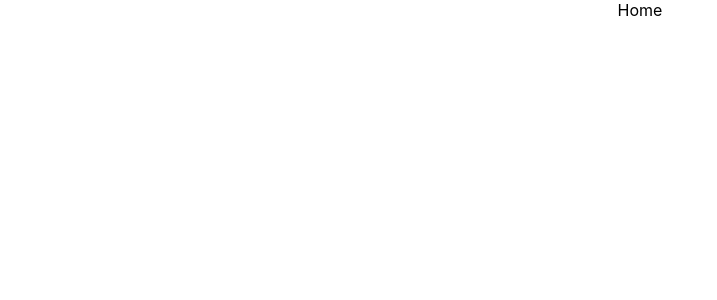
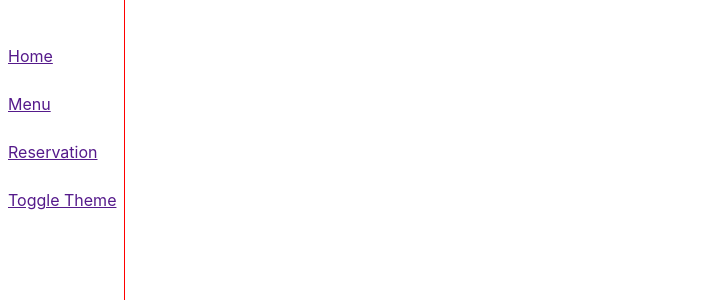
Before and after one commit to gulnoor/little-lemon, a React (Create React App) app: page / in a window 1280 px wide. Shown: the top 300 px of the page, without its empty margins (0-717 px from the left). Built offline with nearby package versions, Linux system fonts and the light colour scheme.

Commit message:
added navigation rail layout

```diff
--- a/public/index.html
+++ b/public/index.html
@@ -24,11 +24,11 @@
       work correctly both with client-side routing and a non-root public URL.
       Learn how to configure a non-root public URL by running `npm run build`.
     -->
-    <title>React App</title>
+    <title>Little Lemmon</title>
   </head>
   <body>
     <noscript>You need to enable JavaScript to run this app.</noscript>
-    <div id="root"></div>
+    <div  id="root"></div>
     <!--
       This HTML file is a template.
       If you open it directly in the browser, you will see an empty page.
--- a/src/App.css
+++ b/src/App.css
@@ -1,38 +1,6 @@
-.App {
-  text-align: center;
+* {
+  margin: 0;
+  padding: 0;
+  box-sizing: border-box;
+  -webkit-tap-highlight-color: transparent;
 }
-
-.App-logo {
-  height: 40vmin;
-  pointer-events: none;
-}
-
-@media (prefers-reduced-motion: no-preference) {
-  .App-logo {
-    animation: App-logo-spin infinite 20s linear;
-  }
-}
-
-.App-header {
-  background-color: #282c34;
-  min-height: 100vh;
-  display: flex;
-  flex-direction: column;
-  align-items: center;
-  justify-content: center;
-  font-size: calc(10px + 2vmin);
-  color: white;
-}
-
-.App-link {
-  color: #61dafb;
-}
-
-@keyframes App-logo-spin {
-  from {
-    transform: rotate(0deg);
-  }
-  to {
-    transform: rotate(360deg);
-  }
-}
--- a/src/App.js
+++ b/src/App.js
@@ -1,9 +1,13 @@
 import './App.css';
+import NavigationRail from './Components/NavigationRail';
 
 function App() {
+
+
+
   return (
-    <div className="App">
-      Home
+    <div className="App" >
+      <NavigationRail />
     </div>
   );
 }
--- /dev/null
+++ b/src/Components/NavigationRail.css
@@ -0,0 +1,18 @@
+nav {
+    position: fixed;
+    outline: 1px solid red;/* For debugging layout*/
+    height: 100%;
+    list-style-type: none;
+    padding: 2rem 0.5rem;
+    background-color: var(--md-sys-color-primary);
+  }
+  nav ul{
+    list-style-type: none;
+  }
+  nav li{
+    display: flex;
+    flex-direction: column;
+    justify-content: center;
+    min-width: 48px;
+    min-height: 48px;
+  }
--- /dev/null
+++ b/src/Components/NavigationRail.js
@@ -0,0 +1,25 @@
+import "./NavigationRail.css"
+const NavigationRail = () => {
+
+  return (
+    <>
+      <nav>
+        <ul>
+          <li>
+            <a href="">Home</a>
+          </li>
+          <li>
+            <a href="">Menu</a>
+          </li>
+          <li>
+            <a href="">Reservation</a>
+          </li>
+          <li>
+            <a href="">Toggle Theme</a>
+          </li>
+        </ul>
+      </nav>
+    </>
+  );
+};
+export default NavigationRail;
--- a/src/index.css
+++ b/src/index.css
@@ -1,3 +1,10 @@
+* {
+  margin: 0;
+  padding: 0;
+  box-sizing: border-box;
+  -webkit-tap-highlight-color: transparent;
+}
+
 body {
   margin: 0;
   font-family: -apple-system, BlinkMacSystemFont, 'Segoe UI', 'Roboto', 'Oxygen',
--- a/src/index.js
+++ b/src/index.js
@@ -1,6 +1,7 @@
 import React from 'react';
 import ReactDOM from 'react-dom/client';
 import './index.css';
+
 import App from './App';
 import reportWebVitals from './reportWebVitals';
 
```
